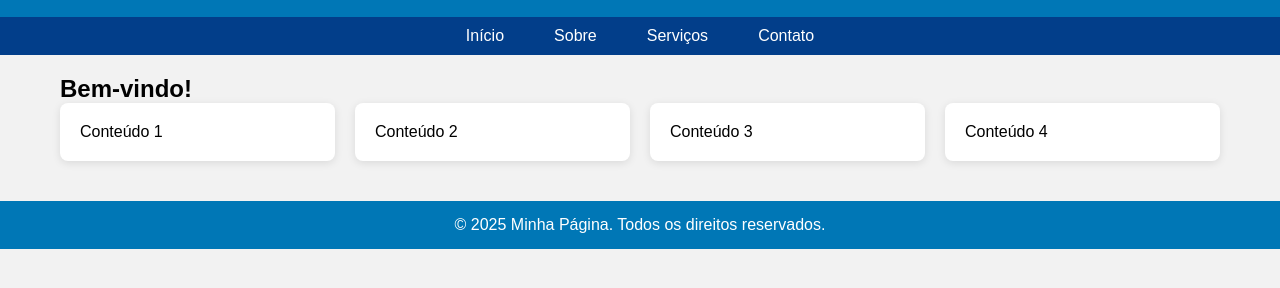
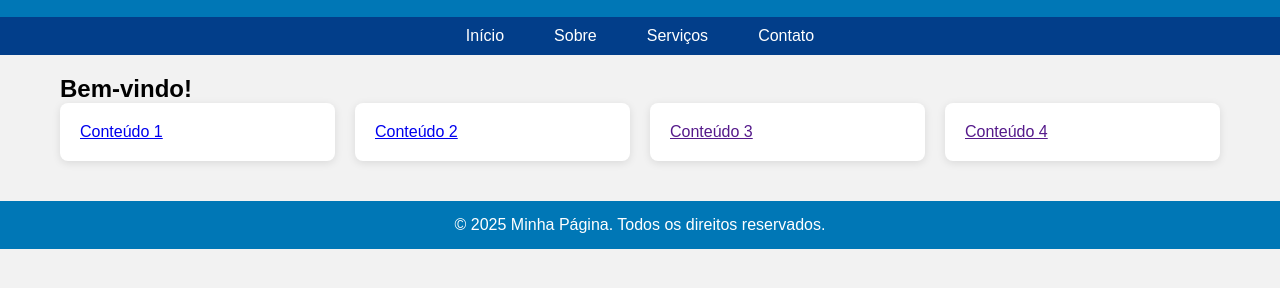
Before and after one commit to EduardoSilva5/auto_ajuste, a plain HTML site: page index.html in a window 1280 px wide. Shown: the part 60-348 px from the top of the page. Drawn offline with Linux system fonts and the light colour scheme.

Commit message:
Update index.html

```diff
--- a/index.html
+++ b/index.html
@@ -80,10 +80,10 @@
     <main>
         <h2>Bem-vindo!</h2>
         <div class="container">
-            <div class="card">Conteúdo 1</div>
-            <div class="card">Conteúdo 2</div>
-            <div class="card">Conteúdo 3</div>
-            <div class="card">Conteúdo 4</div>
+            <a href="https://eduardosilva5.github.io/ProjetoLoja/"><div class="card">Conteúdo 1</div></a>
+            <a href="https://eduardosilva5.github.io/MenuHtml/index.html"><div class="card">Conteúdo 2</div></a>
+            <a href=""><div class="card">Conteúdo 3</div></a>
+            <a href=""><div class="card">Conteúdo 4</div></a>
         </div>
     </main>
 
```
